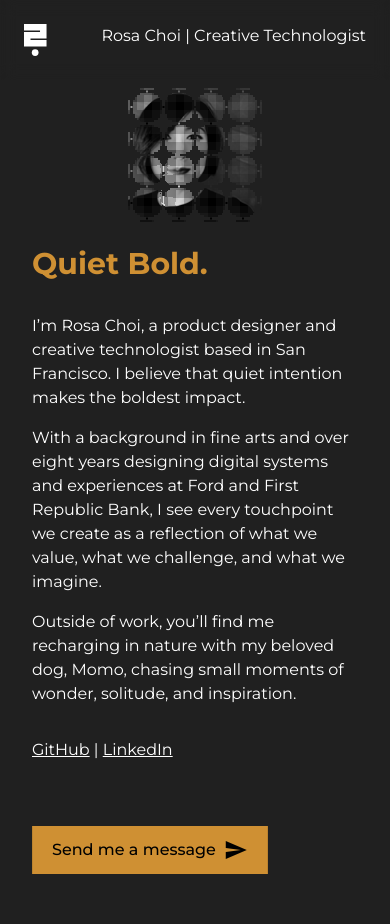
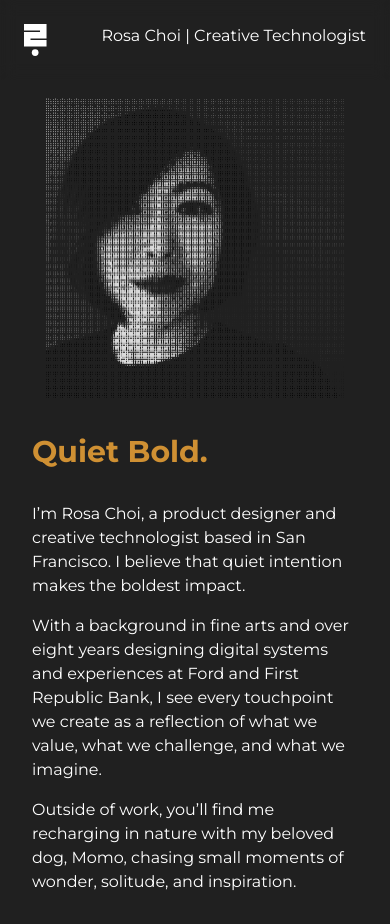
Before and after one commit to momorosa/quietbold2025, a React (Vite) app: page / in a window 390 px wide. Built offline with nearby package versions, Linux system fonts and the light colour scheme.

Commit message:
delay Canvas mount until after layout to ensure correct sizing on loadadd touch none for mobile

```diff
--- a/src/components/About.jsx
+++ b/src/components/About.jsx
@@ -1,4 +1,5 @@
 // About.jsx
+import { useState, useEffect } from 'react'
 import { Canvas } from '@react-three/fiber'
 import { OrbitControls } from '@react-three/drei'
 import { aboutContent } from '../content/aboutText.js'
@@ -6,15 +7,24 @@ import Particles from '../r3f/Particles.jsx'
 import Button from './Button.jsx'
 
 export default function About() {
+
+  // delay mounting the Canvas until after CSS has laid out the wrapper
+  const [showCanvas, setShowCanvas] = useState(false)
+  useEffect(() => {
+    setShowCanvas(true)
+  }, [])
+
   return (
     <div className="w-full h-screen flex flex-col lg:flex-row text-white overflow-auto">
 
       {/* ──────────────────────────────── */}
       {/* Canvas section */}
       {/* ──────────────────────────────── */}
-      <div className="w-full h-1/2 lg:w-3/5 lg:h-full">
+
+      <div className="relative flex-none w-full h-2/5 lg:w-3/5 lg:h-full">
+      {showCanvas && (
         <Canvas
-          className="w-full h-full touch-none"
+          className="absolute inset-0 block touch-none"
           gl={{ antialias: true }}
           camera={{ fov: 35, position: [0, 0, 18] }}
         >
@@ -26,15 +36,14 @@ export default function About() {
             minPolarAngle={Math.PI / 2}
           />
           <Particles />
-        </Canvas>
+        </Canvas>)}
       </div>
 
       {/* ──────────────────────────────── */}
       {/* Content panel */}
       {/* ──────────────────────────────── */}
       <div className="w-full h-auto lg:w-2/5 lg:h-full
-        lg:absolute lg:top-0 lg:right-0 lg:pr-12
-        bg-warm-gray backdrop-blur lg:pt-32 px-8 z-10 mb-50">
+        lg:pr-12 bg-warm-gray backdrop-blur lg:pt-32 px-8 z-10 mb-50">
         <h1 className="text-3xl font-bold py-4 text-yellow-mellow">
           {aboutContent.headline}
         </h1>
--- a/src/style.css
+++ b/src/style.css
@@ -19,7 +19,14 @@
     .svg-link{
         @apply group-hover:fill-yellow-mellow-light transition-all duration-500;
     }
-  }
+}
+
+html,
+body,
+#root {
+    height: 100%;
+}
+
 
 #btn {
     box-shadow: inset 0 0 0 0.09px #000000;
```
